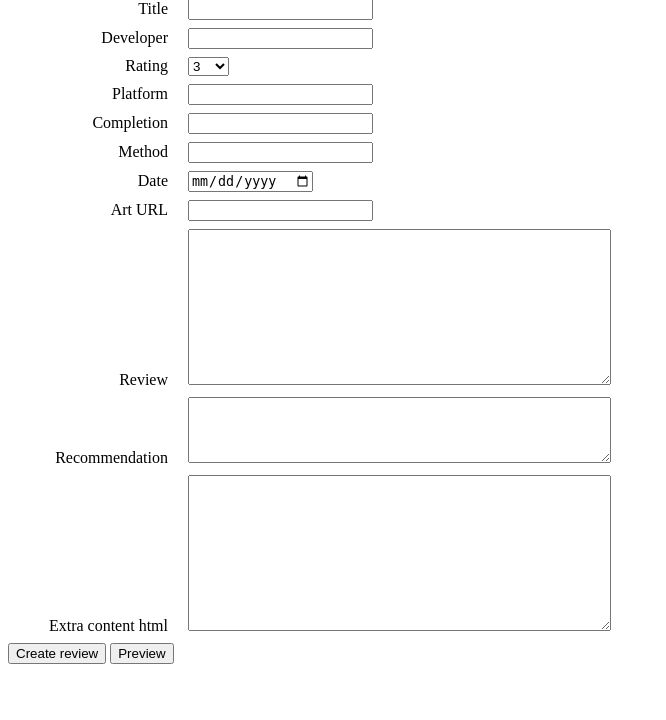
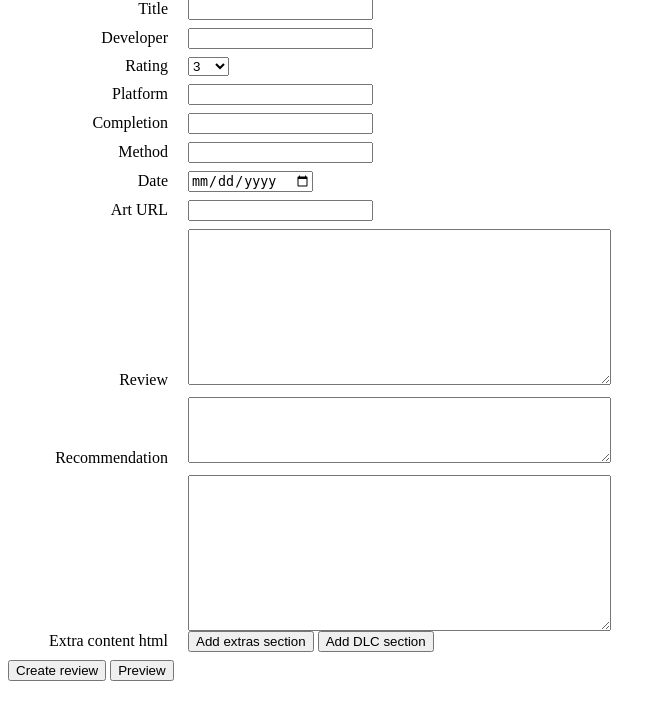
Before and after one commit to welliam/mouseadmin, a Flask app: page /review/new/ in a window 1280 px wide. Shown: the part 27-747 px from the top of the page, without its empty margins (0-666 px from the left). Run offline with Flask 3, Linux system fonts and the light colour scheme.

Commit message:
js on extra content

```diff
--- a/src/mouseadmin/templates/review.html
+++ b/src/mouseadmin/templates/review.html
@@ -51,7 +51,7 @@
       </div>
       {% if extra_content_html %}
         <div class="divider"></div>
-        <div id="extras" class="extras">{{ extra_content_html|safe }}</div>
+        <div id="extras">{{ extra_content_html|safe }}</div>
       {% endif %}
     </div>
   </body>
--- a/src/mouseadmin/templates/review_edit.html
+++ b/src/mouseadmin/templates/review_edit.html
@@ -2,6 +2,37 @@
   <head>
     <title>New review</title>
     <link rel="stylesheet" href="{{ url_for('static', filename='page.css') }}" />
+    <script>
+      function appendExtras(value) {
+        document.getElementById("extra_content_html").value =
+          (
+            document.getElementById("extra_content_html")
+              .value
+              + `\n${value}`
+          ).trim();
+      }
+      function appendExtrasSection() {
+        appendExtras(`\n<div class="extras"> </div>\n`);
+      }
+      function appendDLCSection() {
+        appendExtras(`
+<div id="dlc">
+<img src="{ DLC art here }">
+<h1>DLC review: { DLC name here }</h1>
+<h2>{ date here }</h2>
+<h3>{ rating here }</h3>
+<hr>
+{ review here }
+</div>
+<div class="game-rec">
+  <div class="game-rec-q">so, do i recommend this?</div>
+  <div class="game-rec-a">
+    { recommendation here }
+  </div>
+</div>
+`);
+      }
+    </script>
   </head>
   <body>
     <a href="/review/">Back</a>
@@ -82,12 +113,18 @@
         </li>
         <li>
           <label for="extra_content_html">Extra content html</label>
+          <div style="display: inline-block;">
+            <div>
               <textarea
                 name="extra_content_html"
                 id="extra_content_html"
                 cols="50"
                 rows="10"
                 >{{ extra_content_html }}</textarea>
+            </div>
+            <button type="button" onclick="appendExtrasSection()">Add extras section</button>
+            <button type="button" onclick="appendDLCSection()">Add DLC section</button>
+          </div>
         </li>
       </ul>
       <button type="submit">{% if title %}Edit review{% else %}Create review{% endif %}</button>
```
Also changed, not shown: 1 other file. Lines whose indentation alone changed are shown as unchanged.
